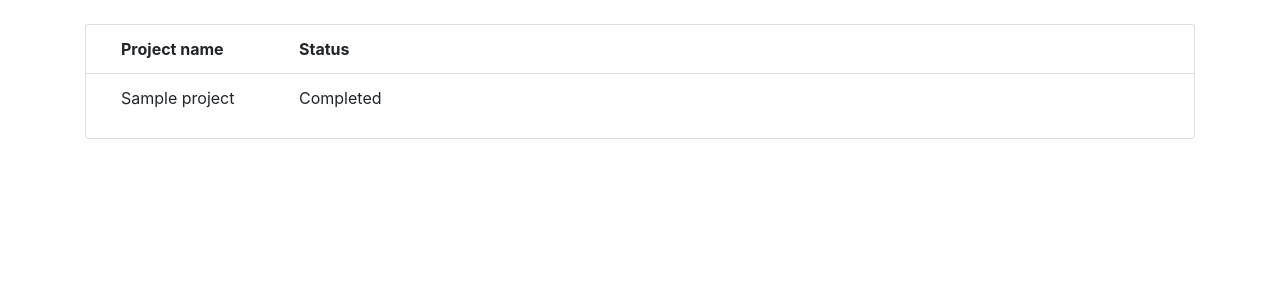
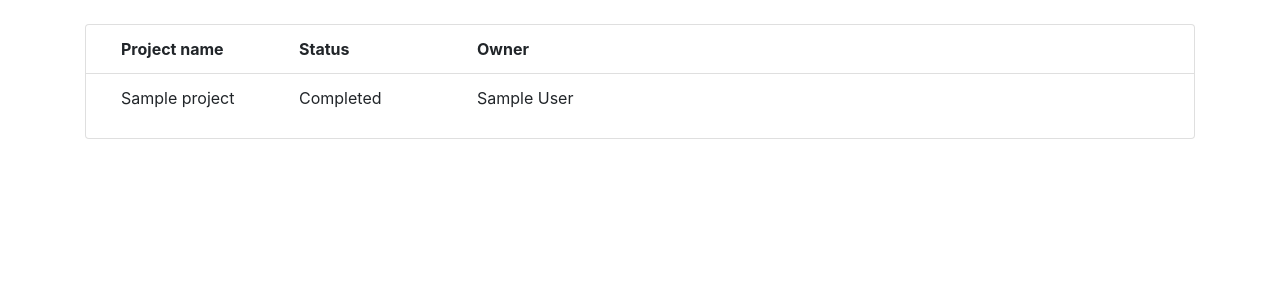
Before and after one commit to yusifsalam/tyoaikaseuranta, a Flask app: page /projects in a window 1280 px wide. Shown: the part 56-356 px from the top of the page. Run offline with Flask 2, Linux system fonts and the light colour scheme; tables that the repository leaves empty hold one stand-in row (values such as "Sample post"); some libraries are stand-ins or nearby versions.

Commit message:
Only project owner can mark it complete or delete the project.

```diff
--- a/application/projects/models.py
+++ b/application/projects/models.py
@@ -1,5 +1,6 @@
 from application import db
 from application.models import Base
+from sqlalchemy.sql import text
 
 
 class Project(Base):
@@ -11,3 +12,12 @@ class Project(Base):
     def __init__(self, name):
         self.name = name
         self.completed = False
+
+    @staticmethod
+    def get_owner(self):
+        sql_stmt = text("SELECT DISTINCT Account.name FROM Account "
+                        "LEFT JOIN Project ON Project.account_id = Account.id "
+                        "WHERE Account.id = :account_id ").params(account_id=self.account_id)
+        res = db.engine.execute(sql_stmt)
+        print("NOW PRINTING OWNER")
+        return res.first()[0]
--- a/application/templates/projects/list.html
+++ b/application/templates/projects/list.html
@@ -6,6 +6,7 @@
             <li class="list-group-item d-flex justify-content-start align-items-center">
                 <b class="col-2">Project name</b>
                 <b class="col-2">Status</b>
+                <b class="col-2">Owner</b>
             </li>
             {% for project in projects %}
                 <li class="list-group-item d-flex justify-content-start align-items-center">
@@ -17,13 +18,18 @@
                             Not completed
                         {% endif %}
                     </p>
-                    {%  if current_user.is_authenticated %}
-                    <a href="projects/{{ project.id }}" class="btn btn-primary col-2 ml-1">View</a>
-                    <form class="col-2" method="POST" action="{{ url_for('project_modify', project_id=project.id) }}">
-                        <input class="btn btn-success ml-1" type="submit" value="Mark complete"/>
-                    </form>
-                    <form class="col-2" method="POST" action="{{ url_for('projects_delete', project_id=project.id) }}">
-                        <input class="btn btn-danger ml-1" type="submit" value="Delete project"/>
+                    <p class="col-2">{{ project.get_owner(project) }}</p>
+                    {% if current_user.is_authenticated %}
+                        <a href="projects/{{ project.id }}" class="btn btn-primary col-2 ml-1">View</a>
+                        {% if project.get_owner(project) == current_user.name %}
+                            <form class="col-2" method="POST"
+                                  action="{{ url_for('project_modify', project_id=project.id) }}">
+                                <input class="btn btn-success ml-1" type="submit" value="Mark complete"/>
+                            </form>
+                            <form class="col-2" method="POST"
+                                  action="{{ url_for('projects_delete', project_id=project.id) }}">
+                            <input class="btn btn-danger ml-1" type="submit" value="Delete project"/>
+                        {% endif %}
                     {% endif %}
                     </form>
                 </li>
```
